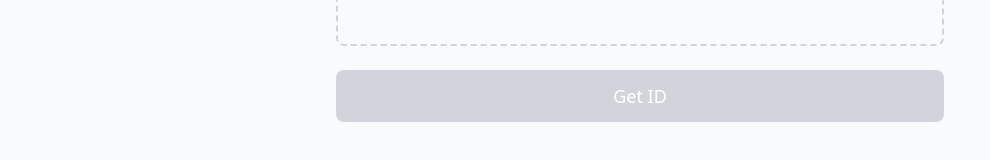
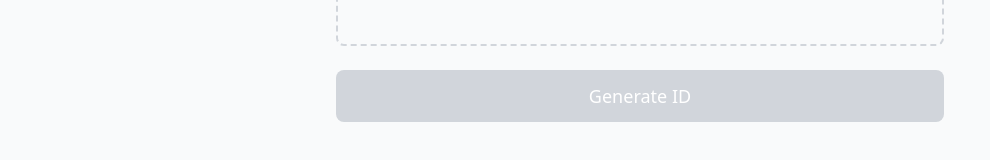
Before and after one commit to rat-gate67/File-Timestamp-App, a React (Vite) app: page / in a window 1280 px wide. Shown: the part 578-738 px from the top of the page, without its empty margins (0-990 px from the left). Built offline with nearby package versions, Linux system fonts and the light colour scheme.

Commit message:
add tx url

```diff
--- a/src/pages/GenerateTimestamp.tsx
+++ b/src/pages/GenerateTimestamp.tsx
@@ -15,6 +15,9 @@ export function GenerateTimestamp() {
   // 生成されたタイムスタンプを保持するためのステート
   const [id, setId] = useState<string | null>(null);
 
+  const [loading, setLoading] = useState(false);
+  const [txid, setTxid] = useState<string | null>(null);
+
   // ファイルが選択されたときの処理
   const handleFileSelect = (file: File) => {
     setSelectedFile(file);
@@ -24,6 +27,8 @@ export function GenerateTimestamp() {
   // IDを生成する処理
   const handleGenerateTimestamp = async () => {
     if (!selectedFile) return;
+
+    setLoading(true);
 
     // tapyrusAPIを使ってIDを作成する
     const fileTreat = new FileTreat(selectedFile.name, '', '');
@@ -35,9 +40,11 @@ export function GenerateTimestamp() {
 
     const tapyrus = new Tapyrus("POST","/api/v2/timestamps");
     const result = await tapyrus.registerTimestamp(fileContent, filepre);
+    setTxid(result.txid);
     const jsonTreat = new JsonTreat(result);
     const id = jsonTreat.getTimestampId();
     setId(id.toString());
+    setLoading(false);
 
   };
 
@@ -55,13 +62,18 @@ export function GenerateTimestamp() {
 
       <Button
         onClick={handleGenerateTimestamp}
-        disabled={!selectedFile}
+        disabled={!selectedFile || loading}
         className="mt-6"
       >
-        Get ID
+        {loading ? 'Generating...' : 'Generate ID'}
       </Button>
 
       <IdDisplay id={id} />
+      {txid &&
+      <a href={`https://testnet-explorer.tapyrus.dev.chaintope.com/tx/${txid}`}>トランザクションを表示
+      </a>
+      }
+
     </div>
   );
 }
```
